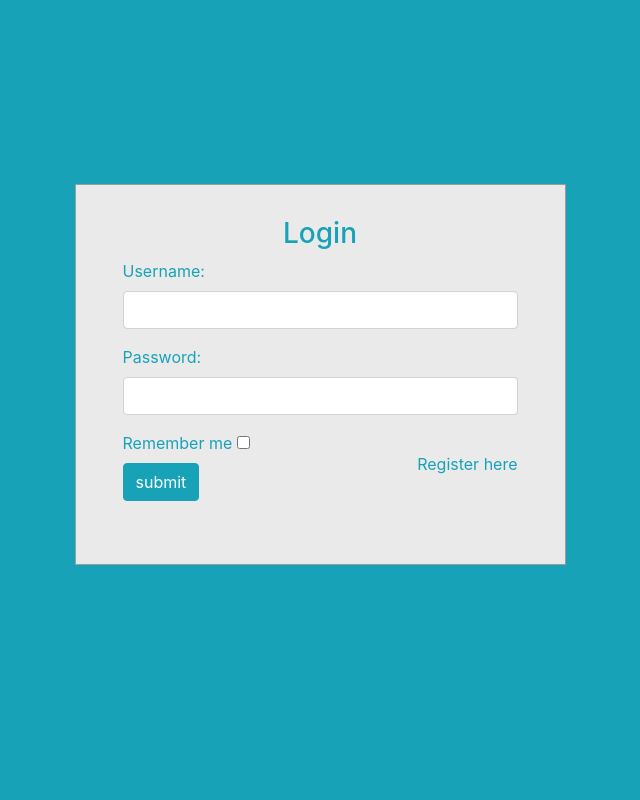
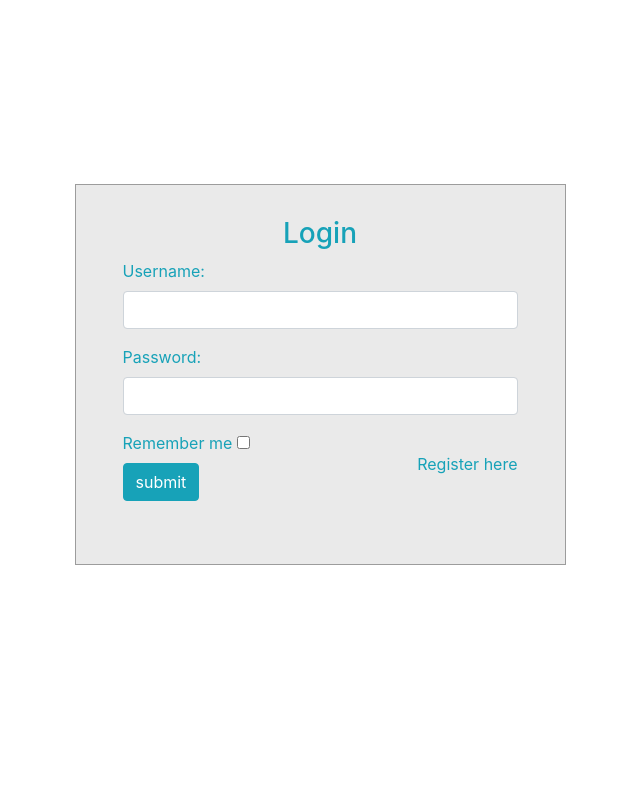
Before and after one commit to mpetrun5/zavrsni_rad, a Django app: page /accounts/login/ in a window 1280 px wide. Shown: the whole page, without its empty margins (320-960 px from the left). Run offline with Django 3.2, Linux system fonts and the light colour scheme; some libraries are stand-ins or nearby versions.

Commit message:
Remove blue background from auth css

```diff
--- a/static/css/login.css
+++ b/static/css/login.css
@@ -1,13 +1,14 @@
 body {
   margin: 0;
   padding: 0;
-  background-color: #17a2b8;
+  background-color: white;
   height: 100vh;
 }
 #login .container #login-row #login-column #login-box {
   margin-top: 120px;
   border: 1px solid #9C9C9C;
   background-color: #EAEAEA;
+  color: green;
 }
 #login .container #login-row #login-column #login-box #login-form {
   padding: 32px;
```
